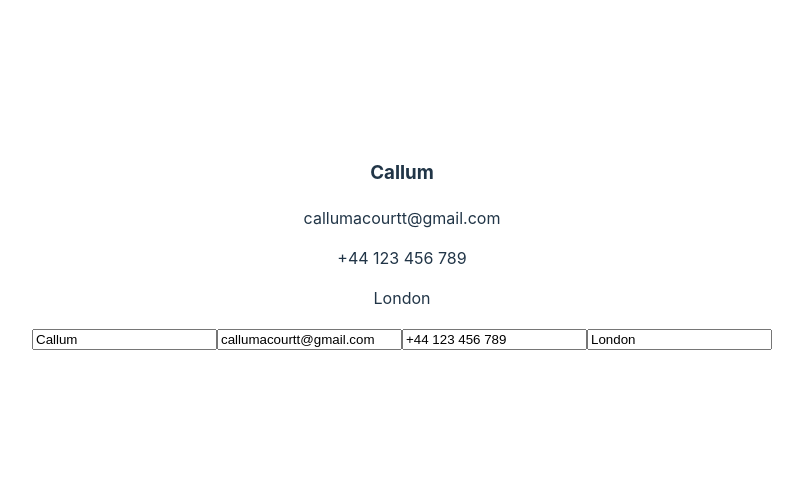
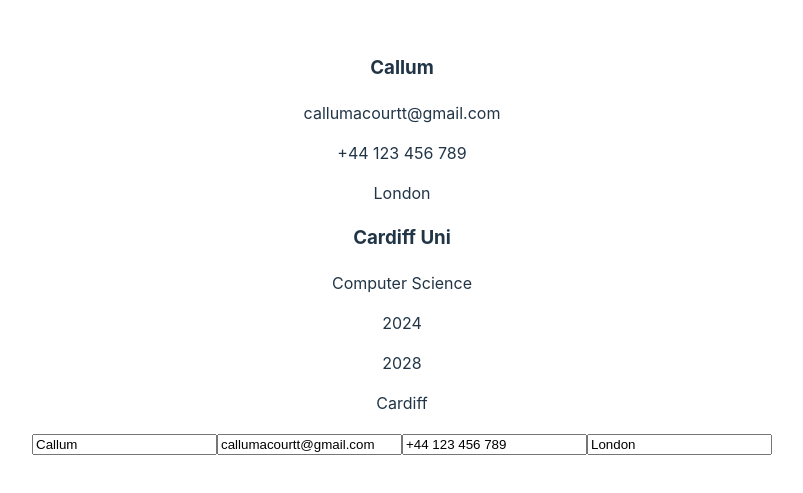
Before and after one commit to Callumacourt/cvBuilder, a React (Vite) app in the folder cv-builder/: page / in a window 1280 px wide. Shown: the part 155-648 px from the top of the page, without its empty margins (238-1041 px from the left). Built offline with nearby package versions, Linux system fonts and the light colour scheme.

Commit message:
added education section

```diff
--- a/cv-builder/src/components/CV.jsx
+++ b/cv-builder/src/components/CV.jsx
@@ -1,6 +1,7 @@
 import { useState } from 'react'
 import CvHeader from './cvHeader'
 import PersonalInput from './personalInput'
+import CvEducation from './CvEducation'
 
 export default function CV(){
     const [personalDetails, setPersonalDetails] = useState({
@@ -15,11 +16,23 @@
         setPersonalDetails({ ...personalDetails, [name]: value })
     }
 
+    const [schools, setSchools] = useState([
+        {
+            name: "Cardiff Uni",
+            degree: "Computer Science",
+            startYear: 2024,
+            endYear: 2028,
+            location: "Cardiff"
+    }
+])
+
     return (
     <>
 
     <CvHeader
     personalDetails = {personalDetails}/>
+
+    <CvEducation schools = {schools} />
 
     <PersonalInput
     personalDetails = {personalDetails}
--- /dev/null
+++ b/cv-builder/src/components/CvEducation.jsx
@@ -0,0 +1,17 @@
+export default function CvEducation({schools}){
+    return (
+        <div className="education">
+            {schools.map((school => {
+                return (
+                    <div className="school">
+                    <h3>{school.name}</h3>
+                    <p>{school.degree}</p>
+                    <p>{school.startYear}</p>
+                    <p>{school.endYear}</p>
+                    <p>{school.location}</p>
+                    </div>
+                )
+            }))}
+        </div>
+    )
+}
--- a/cv-builder/src/components/PersonalInput.jsx
+++ b/cv-builder/src/components/PersonalInput.jsx
@@ -4,28 +4,28 @@
         <input
           type="text"
           name="name"
-          value={personalDetails.name}   // Controlled value
+          value={personalDetails.name}
           onChange={updatePersonalDetails}
         />
 
         <input
           type="text"
           name="email"
-          value={personalDetails.email}  // Controlled value
+          value={personalDetails.email}
           onChange={updatePersonalDetails}
         />
 
         <input
           type="text"
           name="contact"
-          value={personalDetails.contact} // Controlled value
+          value={personalDetails.contact}
           onChange={updatePersonalDetails}
         />
 
         <input
           type="text"
           name="location"
-          value={personalDetails.location} // Controlled value
+          value={personalDetails.location}
           onChange={updatePersonalDetails}
         />
       </div>
```
